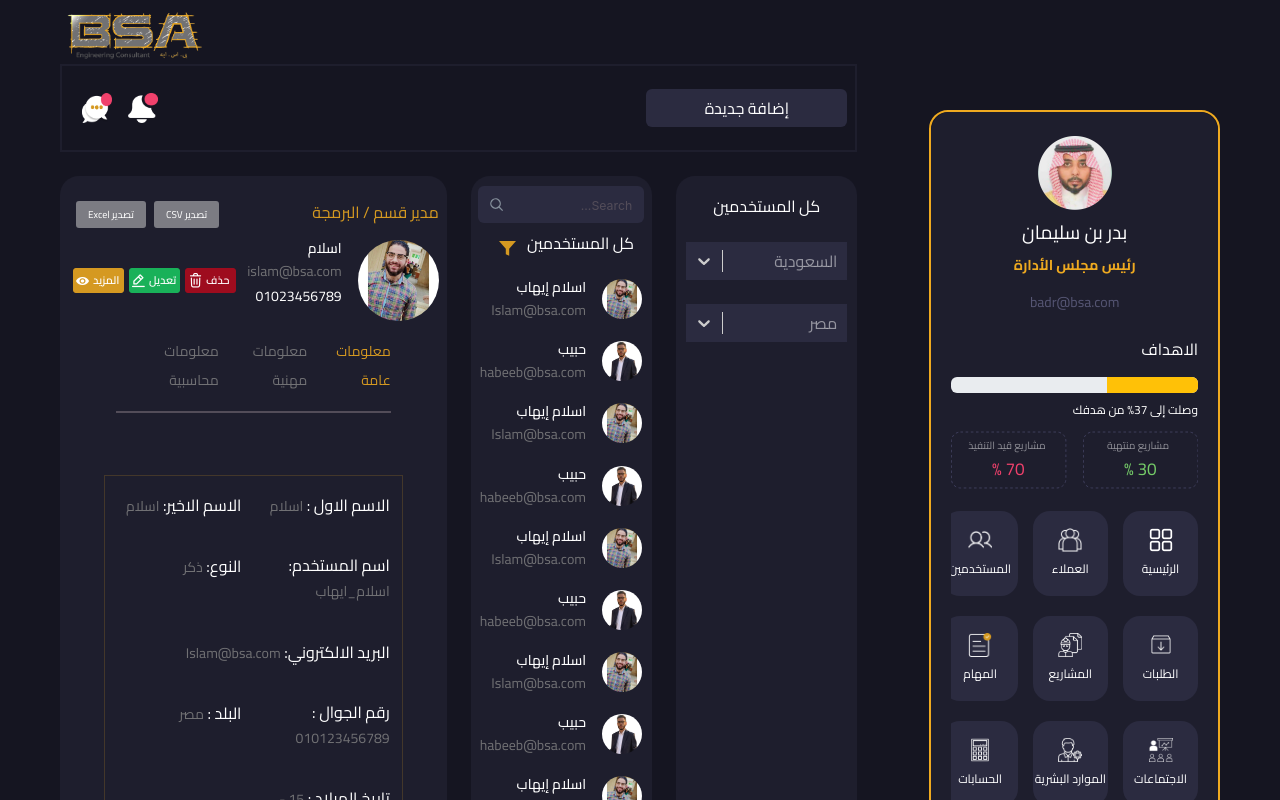
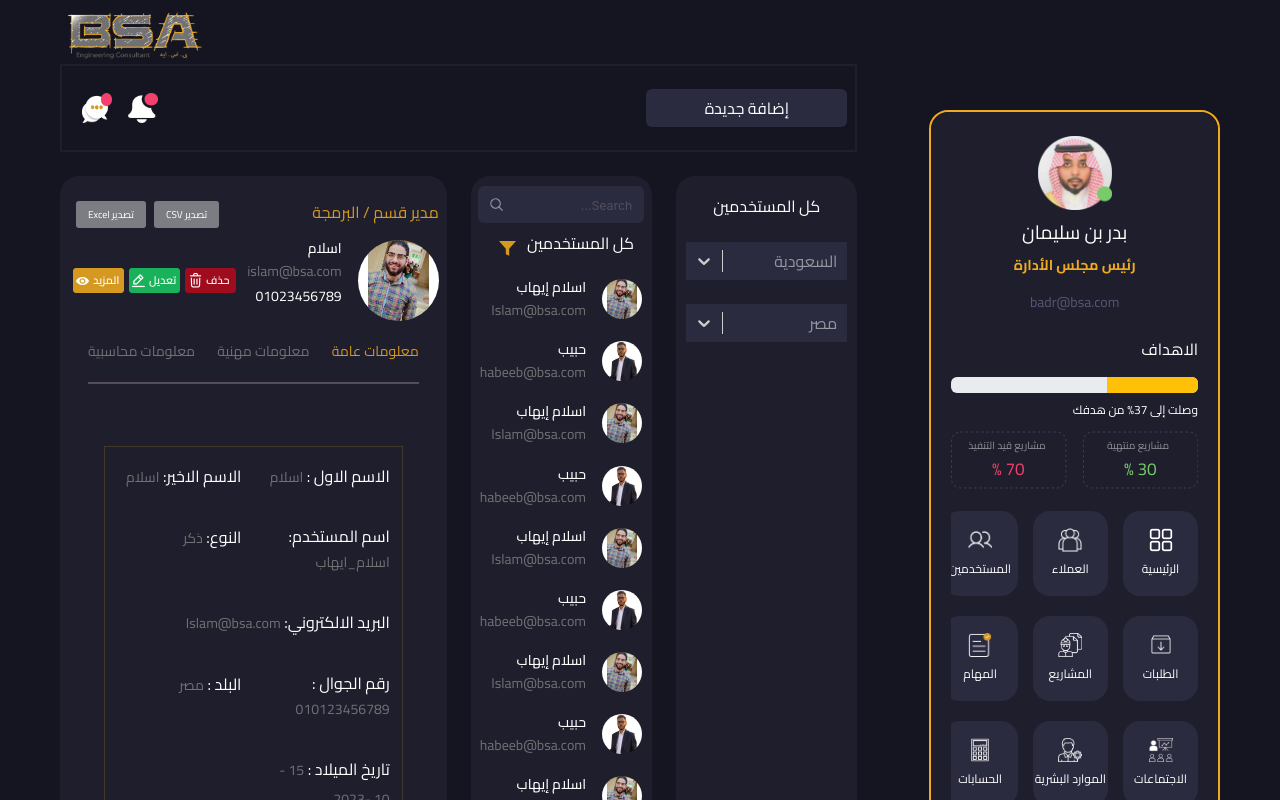
Before and after one commit to uceiifali/BAS-React, a React (Create React App) app: page /System/users in a window 1280 px wide. Shown: the top 800 px of the page. Built offline with nearby package versions, Linux system fonts and the light colour scheme.

Commit message:
changing css and badr icon

```diff
--- a/src/Pages/System/Users/SystemUsers.css
+++ b/src/Pages/System/Users/SystemUsers.css
@@ -179,6 +179,13 @@
   .name-heade{
       font-size: 14px ;
   }
+  .genral-inf{
+    font-size: 14px !important;
+  }
+  .choose-inf{
+    margin-left: 20px !important;
+    margin-right: 20px !important;
+  }
 }
 .choose-inf{
   position: relative;
```
Also changed, not shown: public/People/Badr.png.
